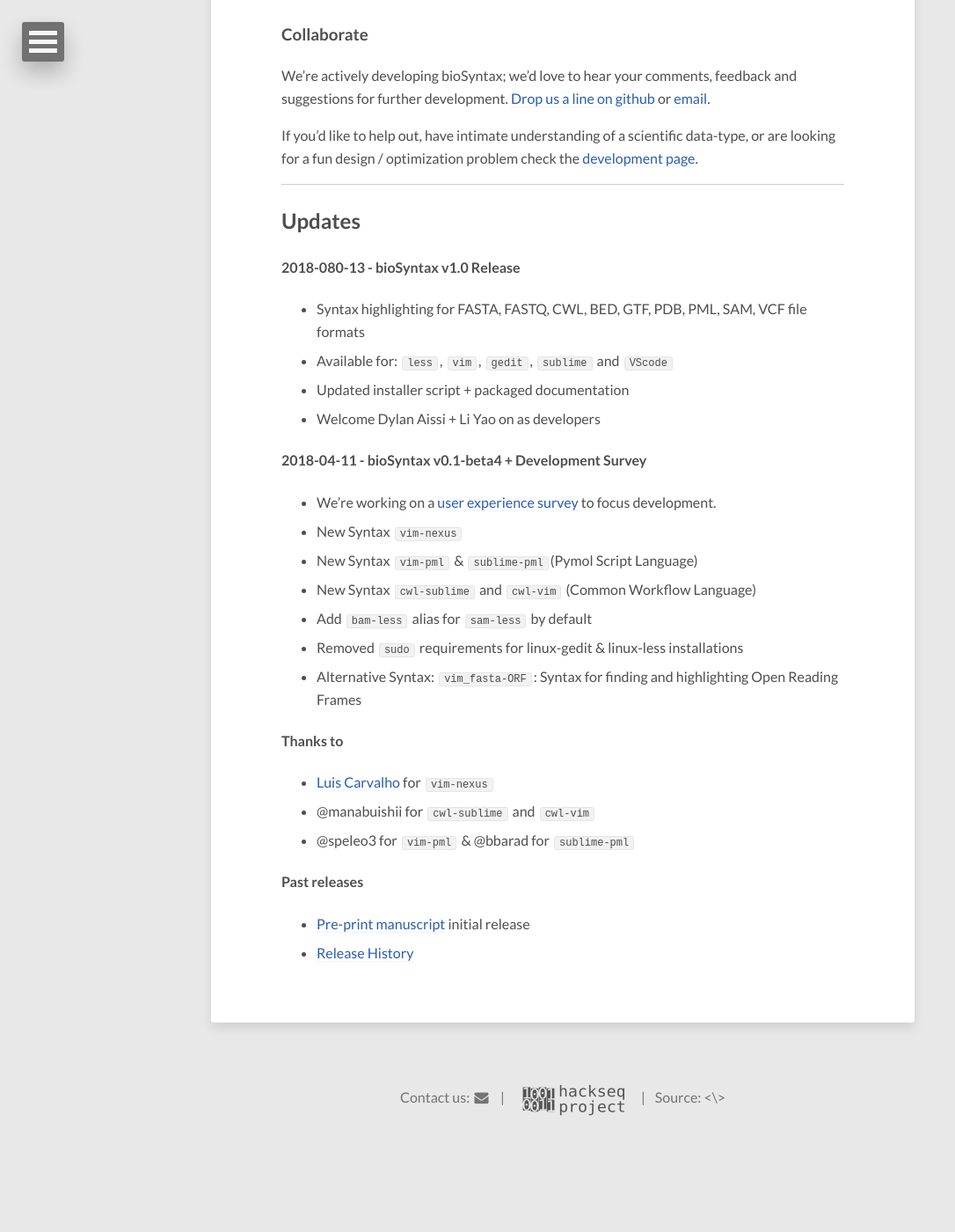
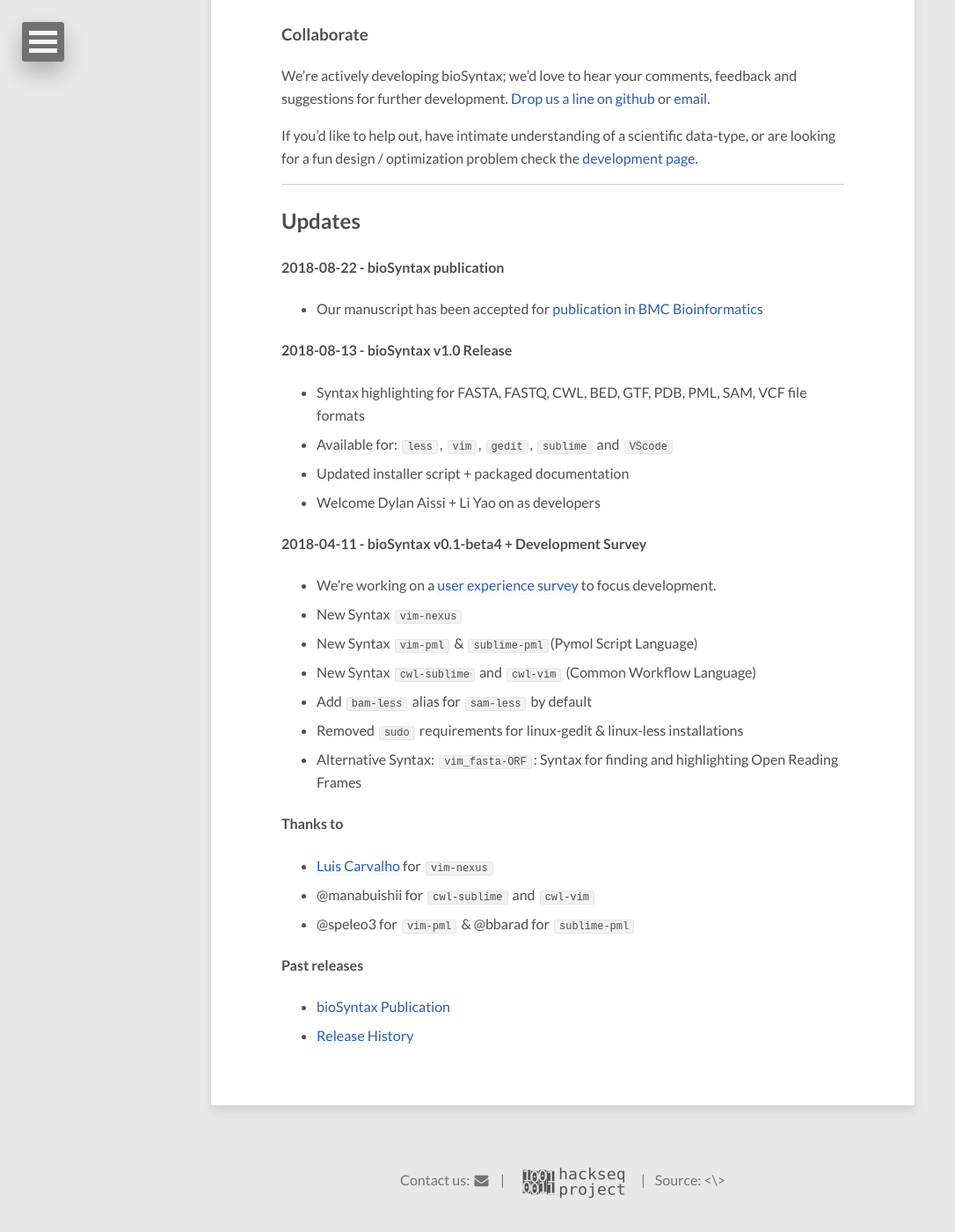
Before and after one commit to bioSyntax/bioSyntax-site, a Jekyll site: the page built from _posts/2017-12-01-index_post.md, in a window 1280 px wide and 1400 px high, scrolled down 967 px. Shown: the whole window at 88% size, without its empty margins (0-1086 px from the left). Built offline with Jekyll 4.4.1, drawn with Linux system fonts in a browser that asks for light colours; nearby versions of some CDN libraries; before the commit the page ends 2273 px from its top, so only the background shows below that.

Commit message:
added publication to site

```diff
--- a/_posts/2017-12-01-index_post.md
+++ b/_posts/2017-12-01-index_post.md
@@ -37,7 +37,10 @@ If you'd like to help out, have intimate understanding of a scientific data-type
 
 ## Updates
 
-#### 2018-080-13 - bioSyntax v1.0 Release
+#### 2018-08-22 - bioSyntax publication
+- Our manuscript has been accepted for [publication in BMC Bioinformatics](https://bmcbioinformatics.biomedcentral.com/articles/10.1186/s12859-018-2315-y)
+
+#### 2018-08-13 - bioSyntax v1.0 Release
 
 - Syntax highlighting for FASTA, FASTQ, CWL, BED, GTF, PDB, PML, SAM, VCF file formats
 - Available for: `less`, `vim`, `gedit`, `sublime` and `VScode`
@@ -59,5 +62,5 @@ If you'd like to help out, have intimate understanding of a scientific data-type
 - @speleo3 for `vim-pml` & @bbarad for `sublime-pml`
 
 #### Past releases
-- [Pre-print manuscript](https://www.biorxiv.org/content/early/2017/12/20/235820) initial release
+- [bioSyntax Publication](https://bmcbioinformatics.biomedcentral.com/articles/10.1186/s12859-018-2315-y)
 - [Release History](https://github.com/bioSyntax/bioSyntax/releases)
```
